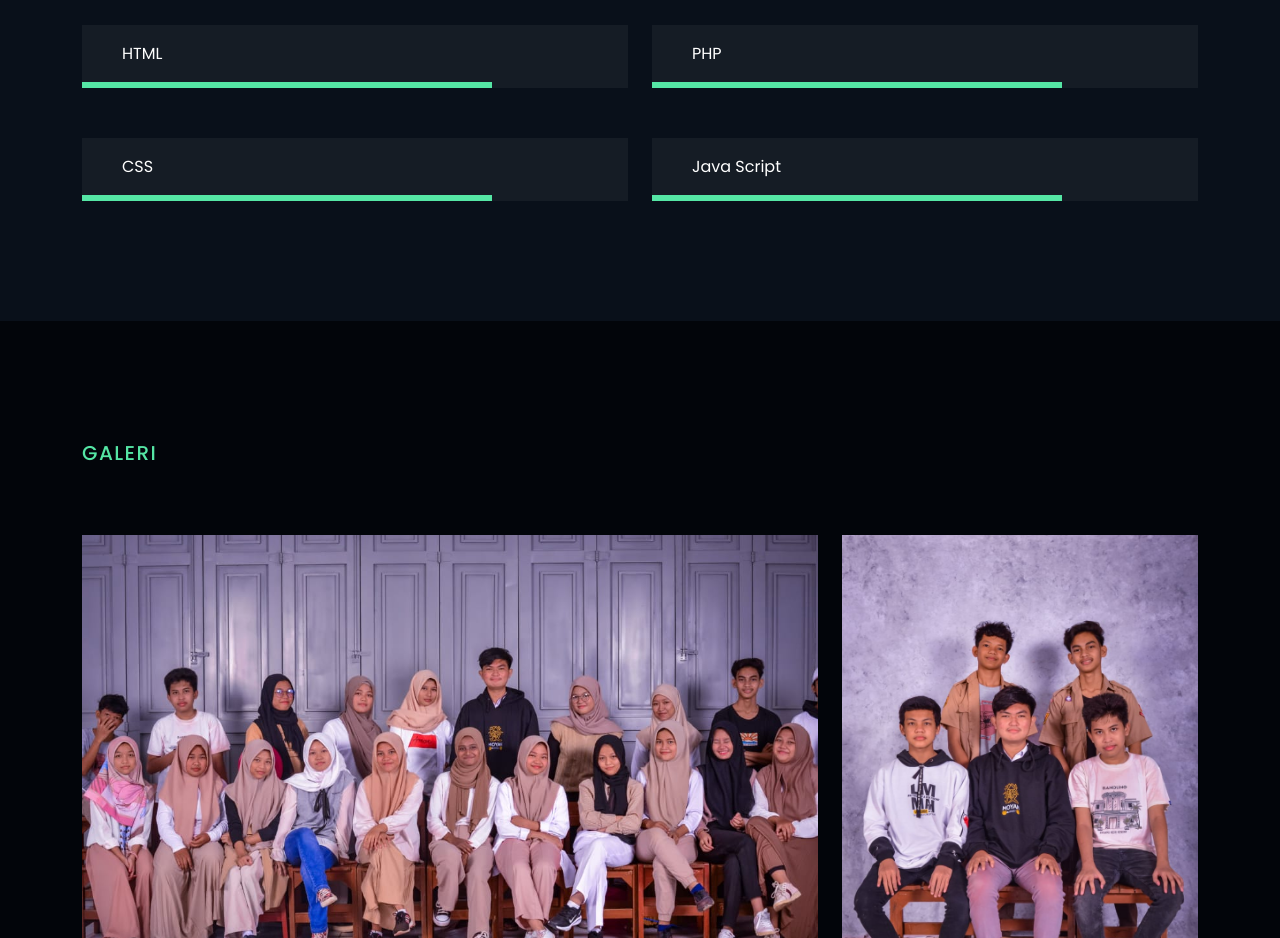
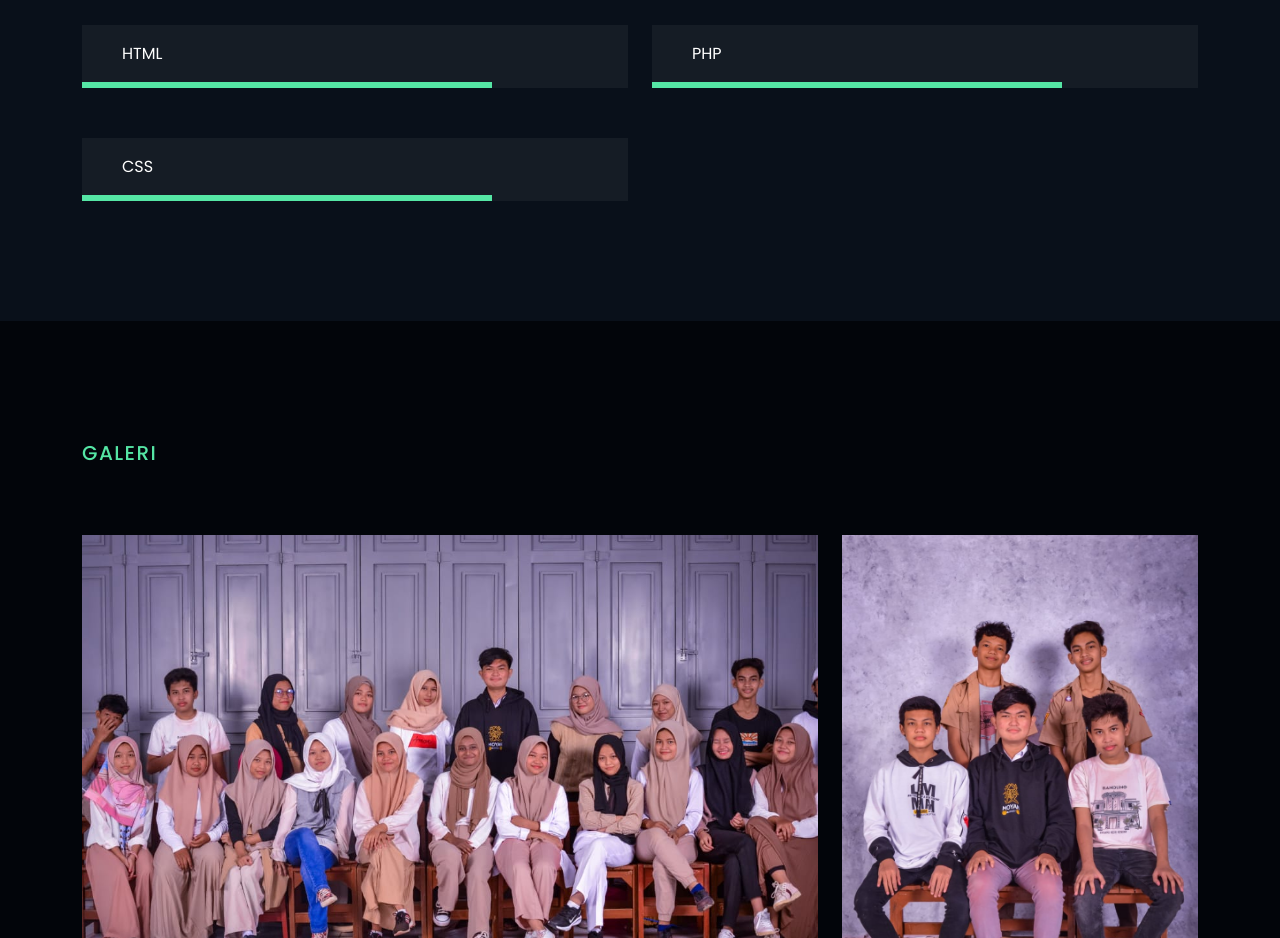
Before and after one commit to NurizalRaditya/nurizal, a plain HTML site: page index.html in a window 1280 px wide. Shown: the part 2280-3218 px from the top of the page. Drawn offline with Linux system fonts and the light colour scheme.

Commit message:
Update index.html

```diff
--- a/index.html
+++ b/index.html
@@ -231,16 +231,6 @@
             </div>
           </div>
         </div>
-        <div class="col-xl-6 col-lg-6">
-          <div class="tf__team_skills_bar_single fade_bottom" data-trigerId="skills" data-stagger=".25">
-            <p>Java Script</p>
-            <div id="bar4" class="barfiller">
-              <div class="tipWrap">
-                <span class="tip"></span>
-              </div>
-              <span class="fill" data-percentage="70"></span>
-            </div>
-          </div>
         </div>
       </div>
     </div>
```
